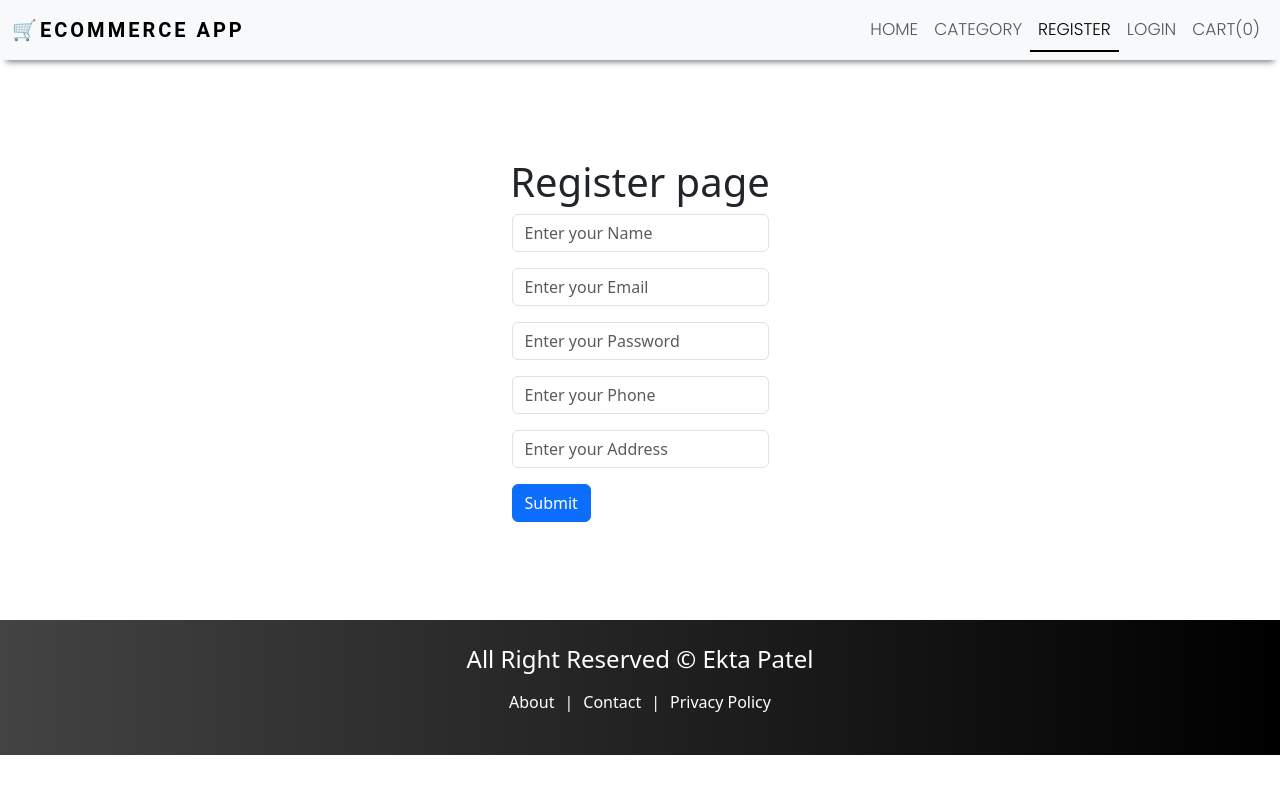
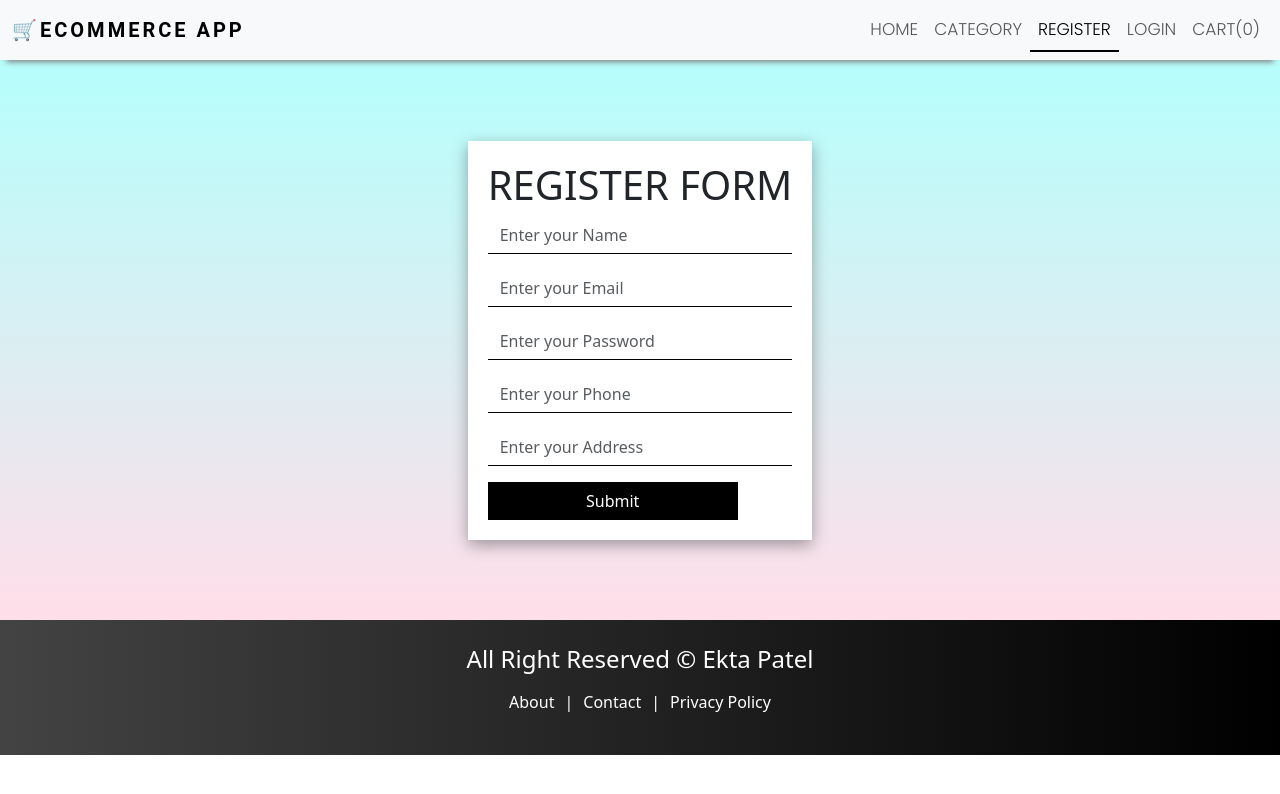
Before and after one commit to patelekta1010/ecommerce_site, a React (Create React App) app in the folder client/: page /register in a window 1280 px wide. Shown: the top 794 px of the page. Built offline with nearby package versions, Linux system fonts and the light colour scheme.

Commit message:
register page style

```diff
--- a/client/src/index.css
+++ b/client/src/index.css
@@ -91,10 +91,10 @@
 }
 
 /* ========register page============ */
-.register{
+/* .register{
   display:flex;
   align-items: center;
   justify-content: center;
   height: 70vh;
   flex-direction: column;
-}
+} */
--- a/client/src/pages/Auth/Register.js
+++ b/client/src/pages/Auth/Register.js
@@ -3,6 +3,7 @@
 import { toast } from "react-toastify";
 import {useNavigate} from 'react-router-dom'
 import axios from "axios";
+import "../../styles/AuthStyles.css";
 const Register = () => {
   const [name, setName] = useState("");
   const [email, setEmail] = useState("");
@@ -33,9 +34,9 @@
 console.log(process.env.REACT_APP_API);
   return (
     <Layout title="Register">
-      <div className="register">
-        <h1>Register page</h1>
+      <div className="form-container">
         <form onSubmit={handleSubmit}>
+        <h1>REGISTER FORM</h1>
           <div class="mb-3">
             <input
               type="text"
--- /dev/null
+++ b/client/src/styles/AuthStyles.css
@@ -0,0 +1,63 @@
+/* ===================================
+========= register page  */
+.form-container {
+    /* margin-top: 60px; */
+    display: flex;
+    align-items: center;
+    justify-content: center;
+    min-height: 70vh;
+    flex-direction: column;
+    background-color: #ffdee9;
+    background-image: linear-gradient(0deg, #ffdee9 0%, #b5fffc 100%);
+  }
+
+  .form-container form {
+    box-shadow: rgba(0, 0, 0, 0.35) 0px 5px 15px;
+    padding: 20px;
+    background-color: #fff;
+  }
+
+  .form-container form .title {
+    text-align: center;
+    margin-bottom: 15px;
+    font-weight: bold;
+    font-family: "Playfair Display", serif;
+  }
+
+  .form-container form input {
+    border: none;
+    border-bottom: 1px solid #000;
+    border-radius: 0;
+  }
+
+  .form-container form button {
+    border: 1px solid black;
+    border-radius: 0;
+    background-color: #000;
+    color: white;
+    width: 250px;
+  }
+
+  .form-container form button:hover {
+    border: 1px solid black;
+    background: #000000; /* fallback for old browsers */
+    background: -webkit-linear-gradient(
+      to right,
+      #434343,
+      #000000
+    ); /* Chrome 10-25, Safari 5.1-6 */
+    background: linear-gradient(
+      to right,
+      #434343,
+      #000000
+    ); /* W3C, IE 10+/ Edge, Firefox 16+, Chrome 26+, Opera 12+, Safari 7+ */
+  }
+
+  .forgot-btn {
+    background-color: #434343a4 !important;
+    border: 0 !important;
+  }
+
+  .forgot-btn:hover {
+    color: white !important;
+  }
```
